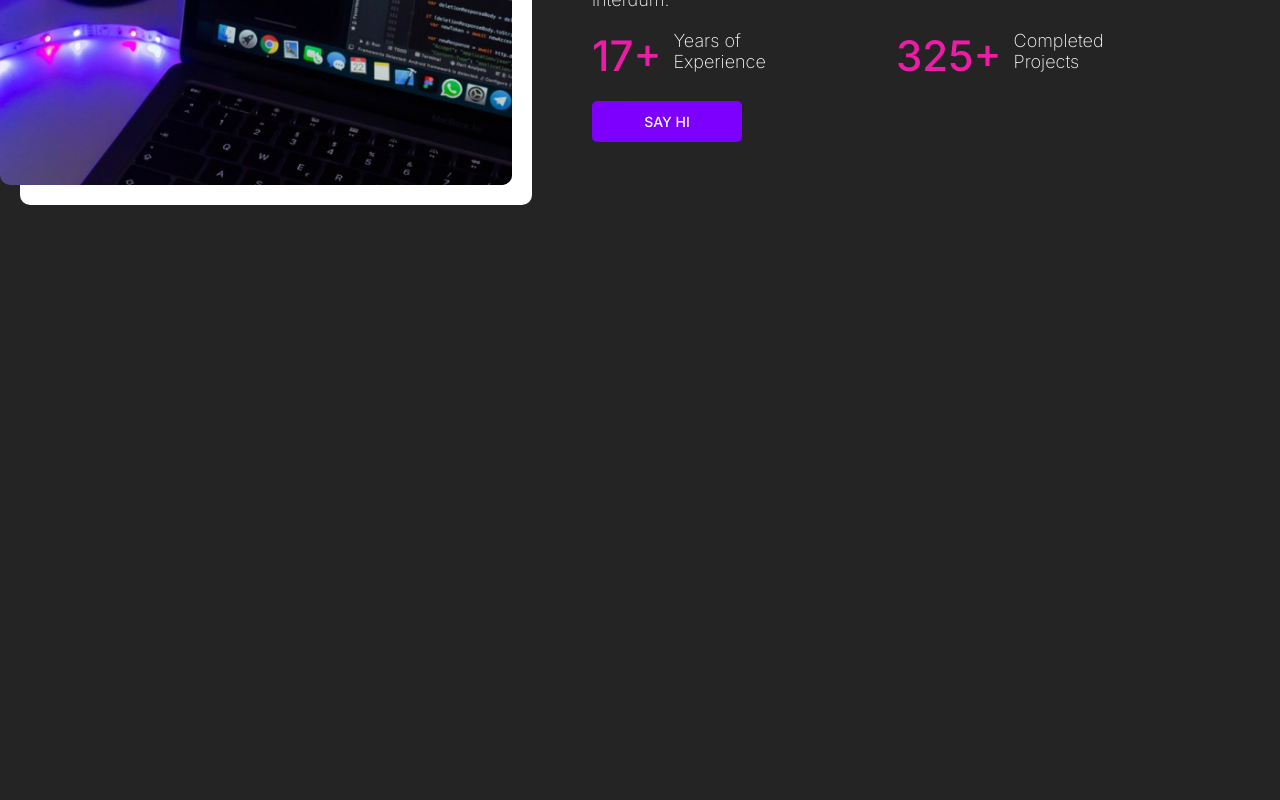
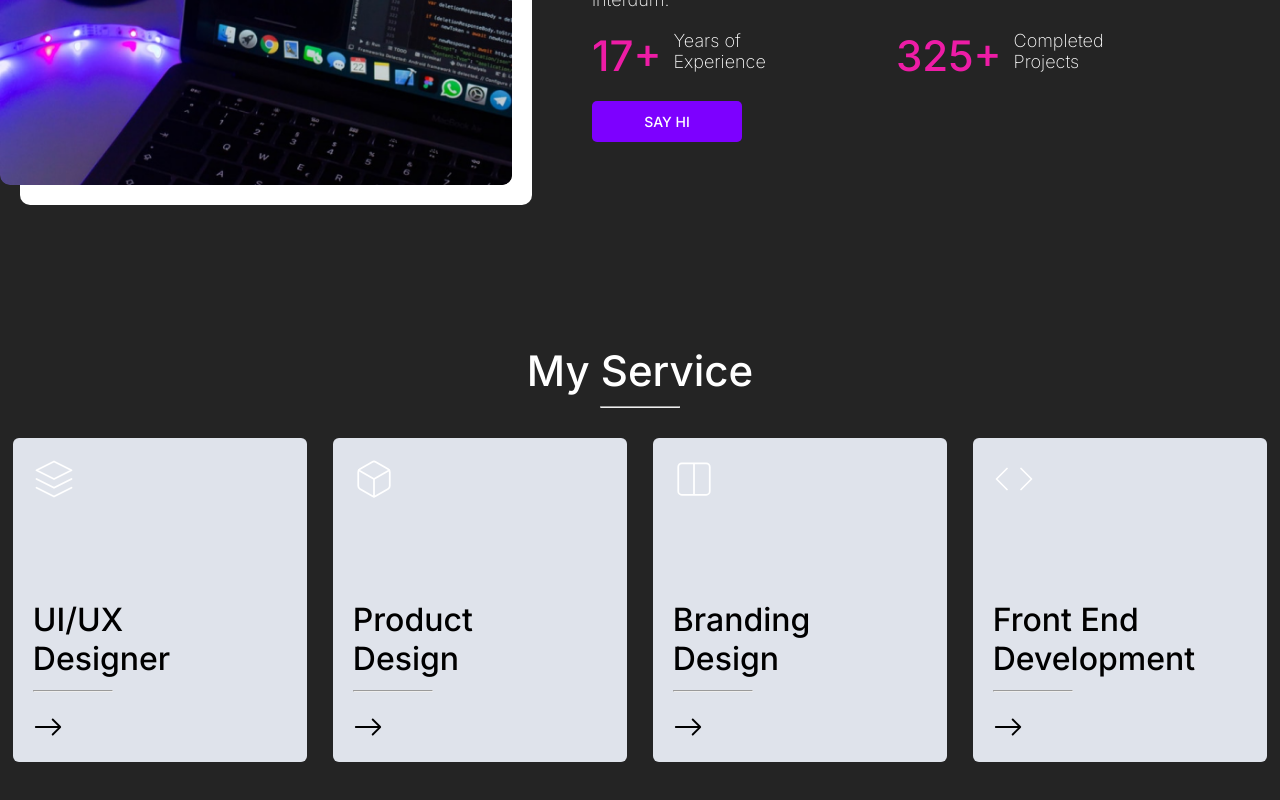
Before and after one commit to HermandoThiago/Teste-hypesoft, a React (Create React App) app: page / in a window 1280 px wide. Shown: the part 1188-1988 px from the top of the page. Before the commit the page ends 1463 px from the top, so only its background shows below. Built offline with nearby package versions, Linux system fonts and the light colour scheme; the HTML template or start-up script is replaced by a standard one.

Commit message:
feat: Desenvolvimento da section de services
Foi criado a section de services e os components de cards.
Foi inserida a responsividade para mobile (768px).

```diff
--- a/package.json
+++ b/package.json
@@ -10,8 +10,10 @@
     "@types/node": "^16.7.13",
     "@types/react": "^18.0.0",
     "@types/react-dom": "^18.0.0",
+    "@types/react-icons": "^3.0.0",
     "react": "^18.2.0",
     "react-dom": "^18.2.0",
+    "react-icons": "^4.4.0",
     "react-scripts": "5.0.1",
     "typescript": "^4.4.2",
     "web-vitals": "^2.1.0"
--- /dev/null
+++ b/src/components/CardsServices/Card/Card.tsx
@@ -0,0 +1,27 @@
+import Box from '../../Box/Box';
+import Typography from '../../Typography/Typography';
+import Separator from '../../Separator/Separator';
+import { StyledCard } from "./style";
+import { BsArrowRight } from 'react-icons/bs';
+
+export interface IPropsCard {
+    icon?: React.ReactNode;
+    children: React.ReactNode
+}
+
+export default function Card({ icon, children }: IPropsCard){
+    return(
+        <StyledCard>
+            <Box width={100}>
+                {icon}
+            </Box>
+            <Typography size='medium' color='black' top={100} bottom={12}>
+                {children}
+            </Typography>
+            <Separator />
+            <Box width={100} top={20}>
+                <BsArrowRight size={30}  style={{fill: 'black'}}/>
+            </Box>
+        </StyledCard>
+    )
+}
--- /dev/null
+++ b/src/components/CardsServices/Card/style.ts
@@ -0,0 +1,27 @@
+import styled from 'styled-components';
+
+export const StyledCard = styled.div`
+    display: flex;
+    flex-direction: column;
+    width: 23%;
+    background-color: #DFE3EB;
+    border-radius: 6px;
+    padding: 20px 20px;
+    margin: 0 auto;
+    cursor: pointer;
+    color: black;
+
+    p{
+        font-size: 2rem;
+        font-weight: light;
+    }
+
+    :hover{
+        background-color: #fff;
+        transition: .6s;
+
+        svg{
+            color: red;
+        }
+    }
+`;
--- /dev/null
+++ b/src/components/CardsServices/CardServices.tsx
@@ -0,0 +1,38 @@
+import Container from '../Container/Container';
+import Box from '../Box/Box';
+import Typography from '../Typography/Typography';
+import Separator from '../Separator/Separator';
+import Card from './Card/Card';
+import { FiCode, FiLayers, FiColumns, FiBox } from 'react-icons/fi';
+import { StyledContainerService } from './style';
+
+export default function CardServices(){
+    return(
+        <Container size='medium'>
+            <Box width={100} py={70} direction='column' content='center' align='center'>
+                <Box width={100} direction='column' align='center' content='center'>
+                    <Typography size='medium' color='primary' bottom={10} align='center'>My Service</Typography>
+                    <Separator/>
+                </Box>
+                <StyledContainerService direction='row' width={100} top={30}>
+                    <Card icon={<FiLayers size={42} strokeWidth={1} stroke='currentColor'/>}>
+                        <Typography size='medium' color='black'>UI/UX</Typography>
+                        <Typography size='medium' color='black'>Designer</Typography>
+                    </Card>
+                    <Card icon={<FiBox size={42} strokeWidth={1} stroke='currentColor'/>}>
+                        <Typography size='medium' color='black'>Product</Typography>
+                        <Typography size='medium' color='black'>Design</Typography>
+                    </Card>
+                    <Card icon={<FiColumns size={42} strokeWidth={1} stroke='currentColor'/>}>
+                        <Typography size='medium' color='black'>Branding</Typography>
+                        <Typography size='medium' color='black'>Design</Typography>
+                    </Card>
+                    <Card icon={<FiCode size={42} strokeWidth={1} stroke='currentColor'/>}>
+                        <Typography size='medium' color='black'>Front End</Typography>
+                        <Typography size='medium' color='black'>Development</Typography>
+                    </Card>
+                </StyledContainerService>
+            </Box>
+        </Container>
+    )
+}
--- /dev/null
+++ b/src/components/CardsServices/style.ts
@@ -0,0 +1,14 @@
+import styled from 'styled-components';
+import { StyledBox } from '../Box/style';
+
+export const StyledContainerService = styled(StyledBox)`
+    @media screen and (max-width: 768px){
+        flex-direction: column;
+        padding: 0 40px;
+
+        div{
+            width:100%;
+            margin: 20px 0;
+        }
+    }
+`;
--- a/src/pages/Home/Home.tsx
+++ b/src/pages/Home/Home.tsx
@@ -4,6 +4,7 @@ import Header from "../../components/Header/Header";
 import Typography from "../../components/Typography/Typography";
 import Box from "../../components/Box/Box";
 import Description from "../../components/Description/Description";
+import CardServices from "../../components/CardsServices/CardServices";
 
 export default function Home(){
     return(
@@ -26,10 +27,10 @@ export default function Home(){
                                     I’ve worked with big companies and up-and-coming startups.
                                 </Typography>
                             </div>
-                            <div>
+                            <Box width={100}>
                                 <Button color="secondary">HIRE ME</Button>
                                 <Button color="primary" left={15}>VIEW WORK</Button>
-                            </div>
+                            </Box>
                             <Box width={100} top={200} direction='column'>
                                 <Typography size="small" color="primary">Follow me on</Typography>
                                 <Box width={100} top={10}>
@@ -55,6 +56,7 @@ export default function Home(){
                 </Container>
             </Container>
             <Description />
+            <CardServices />
         </>
     )
 }
```
Also changed, not shown: 1 other file (tests, documents, lock files or other folders).
